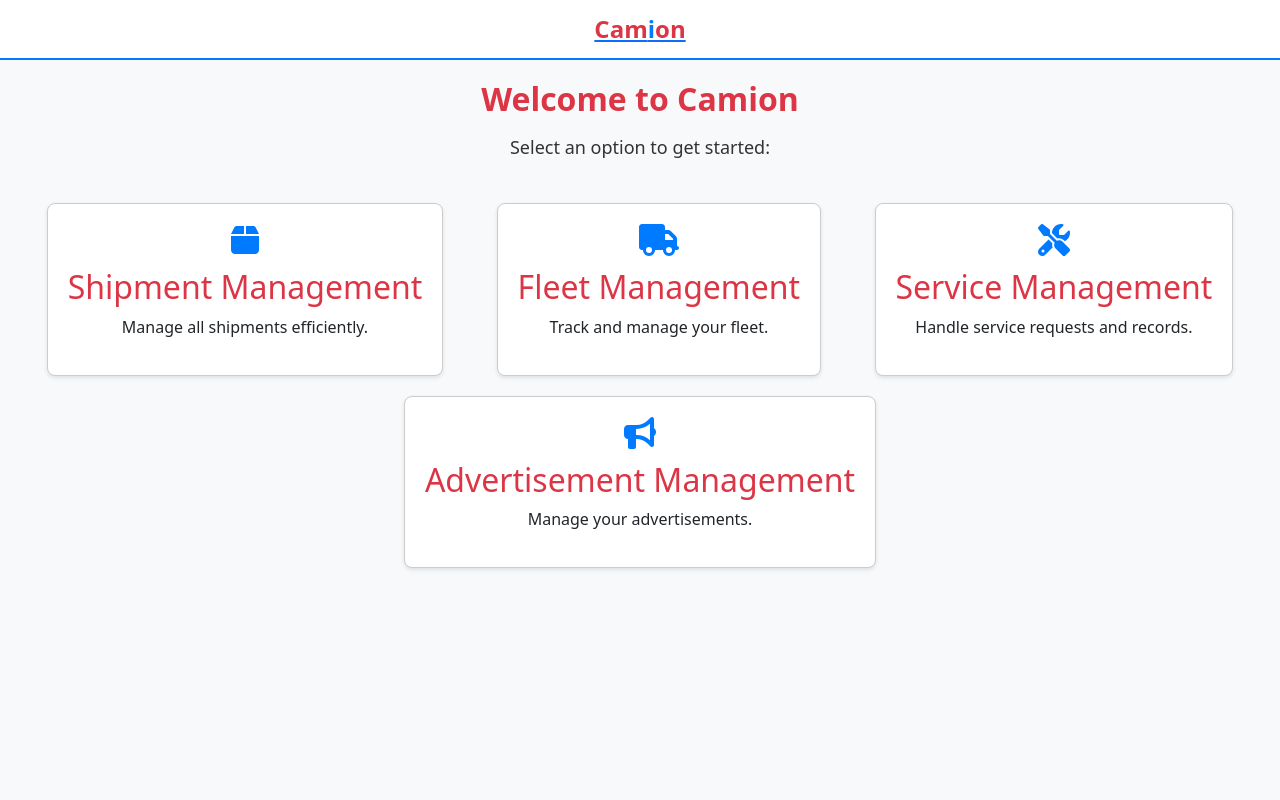
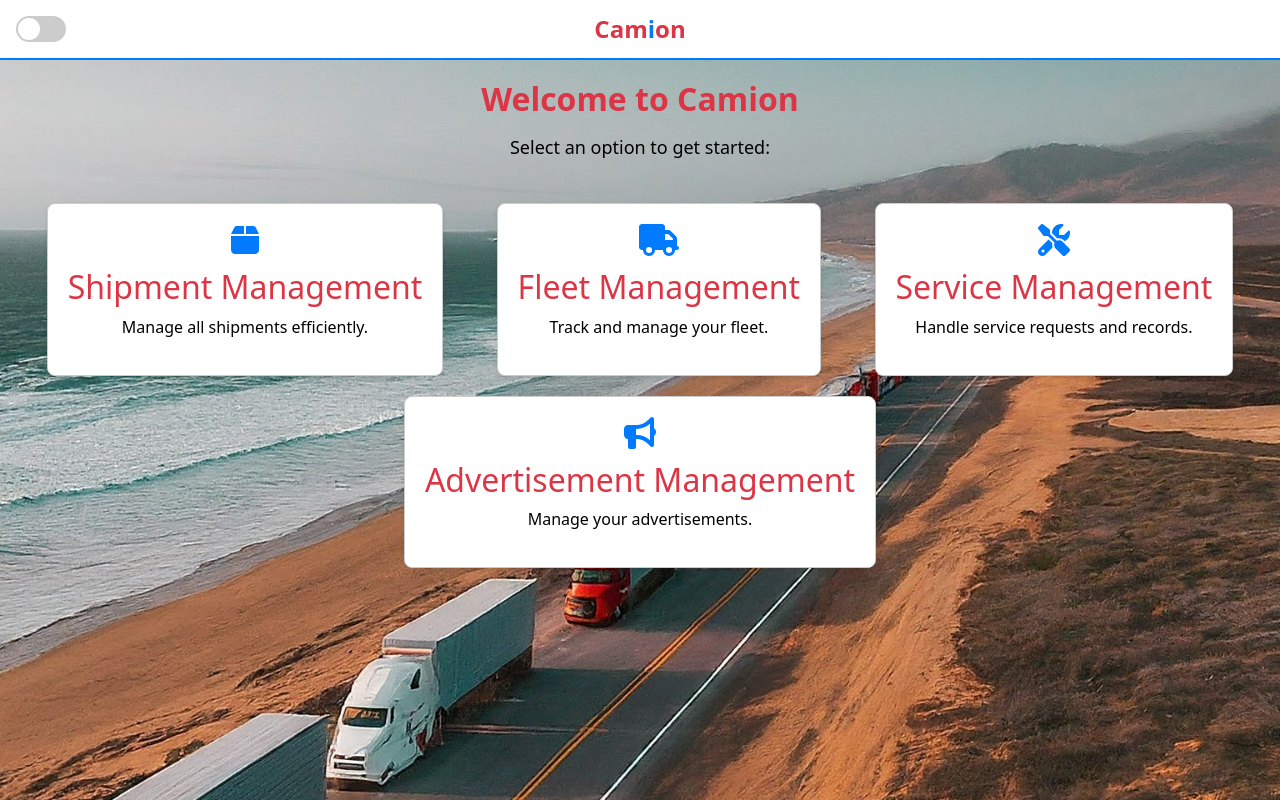
Before and after one commit to imohammedz/camion-frontend, a React (Vite) app: page / in a window 1280 px wide. Built offline with nearby package versions, Linux system fonts and the light colour scheme.

Commit message:
Implement dark mode and background image feature

```diff
--- a/package.json
+++ b/package.json
@@ -4,13 +4,17 @@
   "version": "0.0.0",
   "type": "module",
   "scripts": {
+    "start": "npm run dev",
     "dev": "vite",
     "build": "tsc -b && vite build",
     "lint": "eslint .",
     "preview": "vite preview"
   },
   "dependencies": {
+    "@fortawesome/free-solid-svg-icons": "^6.6.0",
+    "@fortawesome/react-fontawesome": "^0.2.2",
     "axios": "^1.7.4",
+    "bootstrap": "^5.3.3",
     "react": "^18.3.1",
     "react-dom": "^18.3.1",
     "react-router-dom": "^6.26.1"
@@ -26,6 +30,6 @@
     "globals": "^15.9.0",
     "typescript": "^5.5.3",
     "typescript-eslint": "^8.0.1",
-    "vite": "^5.4.1"
+    "vite": "^5.4.2"
   }
 }
--- a/src/App.css
+++ b/src/App.css
@@ -1,39 +1,34 @@
+/* App.css */
+
+:root {
+  --background-image: url('./assets/camion_intro_page_bg.jpg');
+  --background-color: #ffffff;
+  --text-color: #000000;
+  --header-background-color: rgba(255, 255, 255, 0.8);
+  --header-border-color: #007bff;
+  --brand-name-color: #dc3545;
+  --blue-i-color: #007bff;
+  --toggle-background-color: #007bff;
+  --toggle-text-color: #ffffff;
+}
+
+[data-theme="dark"] {
+  --background-color: #181818;
+  --text-color: #ffffff;
+  --header-background-color: rgba(24, 24, 24, 0.8);
+  --header-border-color: #444444;
+  --brand-name-color: #ff6b6b;
+  --blue-i-color: #1e90ff;
+  --toggle-background-color: #444444;
+  --toggle-text-color: #ffffff;
+}
+
+body {
+  background-color: var(--background-color);
+  color: var(--text-color);
+}
+
+/* Other existing styles */
 @tailwind base;
 @tailwind components;
 @tailwind utilities;
-
-@keyframes shine {
-  0% {
-    background-position: -1000px;
-  }
-  100% {
-    background-position: 1000px;
-  }
-}
-
-.star-animation {
-  position: relative;
-  overflow: hidden;
-  color: #fff;
-  background-color: #333;
-}
-
-.star-animation::before {
-  content: '';
-  position: absolute;
-  top: 0;
-  left: 0;
-  width: 100%;
-  height: 100%;
-  background: linear-gradient(120deg, transparent, rgba(255,255,255,0.5), transparent);
-  animation: shine 3s infinite linear;
-  opacity: 0.6;
-}
-
-.glow-text {
-  color: #fff;
-  text-shadow: 0 0 8px rgba(255, 255, 255, 0.8),
-               0 0 15px rgba(255, 255, 255, 0.6),
-               0 0 20px rgba(255, 255, 255, 0.4),
-               0 0 30px rgba(255, 255, 255, 0.2);
-}
--- a/src/App.tsx
+++ b/src/App.tsx
@@ -1,21 +1,33 @@
 // src/App.tsx
-import React from "react";
+import React, { useEffect, useState } from "react";
+import './App.css';
+import './App.css';
 import { BrowserRouter as Router, Route, Routes } from "react-router-dom";
 import Header from "./components/Header";
 import IntroPage from "./components/IntroPage";
-import CreateOrderPage from "./components/CreateOrderPage"; // Import the new page
+import CreateOrderPage from "./components/CreateOrderPage";
 import CreateFleetPage from "./components/CreateFleetPage";
 import CreateAdvertisementPage from "./components/CreateAdvertisementPage";
 import FleetManagementPage from "./components/FleetManagementPage";
 
-import "./App.css";
+const App: React.FC = () => {
+  const [theme, setTheme] = useState(localStorage.getItem('theme') || 'light');
 
-const App: React.FC = () => {
+  useEffect(() => {
+    document.documentElement.setAttribute('data-theme', theme);
+    localStorage.setItem('theme', theme);
+  }, [theme]);
+
+  const toggleTheme = () => {
+    setTheme((prevTheme) => (prevTheme === 'light' ? 'dark' : 'light'));
+  };
+
   return (
+    <div>
       <Router>
-      <Header />
+        <Header toggleTheme={toggleTheme} currentTheme={theme} />
         <Routes>
-        <Route path="/" element={<IntroPage />} />
+          <Route path="/" element={<IntroPage currentTheme={theme} />} />
           <Route path="/create-order" element={<CreateOrderPage />} />
           <Route path="/fleet-management" element={<FleetManagementPage />} />
           <Route path="/create-fleet" element={<CreateFleetPage />} />
@@ -26,6 +38,7 @@ const App: React.FC = () => {
           {/* Other routes */}
         </Routes>
       </Router>
+    </div>
   );
 };
 
--- a/src/components/Header.tsx
+++ b/src/components/Header.tsx
@@ -1,14 +1,30 @@
-import React from "react";
-import "../styles/Header.css"; // Custom styles for the header
+// src/components/Header.tsx
+import React from 'react';
+import '../styles/Header.css';
 
-const Header: React.FC = () => {
+interface HeaderProps {
+  toggleTheme: () => void;
+  currentTheme: string;
+}
+
+const Header: React.FC<HeaderProps> = ({ toggleTheme, currentTheme }) => {
   return (
     <header className="header-container">
-      <a href="http://localhost:5173" className="brand-link">
-        <div className="brand-name">
-          Cam<span className="blue-i">i</span>on
-        </div>
-      </a>
+      <div className="brand-name">
+        Cam<span className="blue-i">i</span>on
+      </div>
+      <div className="theme-toggle-wrapper">
+        <input
+          type="checkbox"
+          id="theme-toggle"
+          className="theme-toggle"
+          onChange={toggleTheme}
+          checked={currentTheme === 'dark'}
+        />
+        <label htmlFor="theme-toggle" className="theme-toggle-label">
+          <span className="theme-toggle-ball"></span>
+        </label>
+      </div>
     </header>
   );
 };
--- a/src/styles/Header.css
+++ b/src/styles/Header.css
@@ -1,22 +1,68 @@
-/* Header.css */
-
+/* src/styles/Header.css */
 .header-container {
-    background-color: rgba(255, 255, 255, 0.8); /* Slightly transparent white */
-    border-bottom: 2px solid #007bff; /* Blue border */
-    backdrop-filter: blur(8px); /* Blur effect */
-    padding: 0.5rem 1rem; /* Slim padding */
+  background-color: var(--header-background-color, rgba(255, 255, 255, 0.8));
+  border-bottom: 2px solid var(--header-border-color, #007bff);
+  backdrop-filter: blur(8px);
+  padding: 0.5rem 1rem;
   display: flex;
-    justify-content: center;
+  justify-content: space-between;
   align-items: center;
-    height: 60px; /* Adjust height as needed */
+  height: 60px;
+  position: relative;
 }
 
 .brand-name {
   font-size: 1.5rem;
   font-weight: bold;
-    color: #dc3545; /* Red color for the brand name */
+  color: var(--brand-name-color, #dc3545);
+  position: absolute;
+  left: 50%;
+  transform: translateX(-50%);
 }
 
 .blue-i {
-    color: #007bff; /* Blue color for the letter "i" */
+  color: var(--blue-i-color, #007bff);
 }
+
+/* Toggle slider styles */
+.theme-toggle-wrapper {
+  display: flex;
+  align-items: center;
+}
+
+.theme-toggle {
+  opacity: 0;
+  width: 0;
+  height: 0;
+}
+
+.theme-toggle-label {
+  position: relative;
+  display: inline-block;
+  width: 50px;
+  height: 26px;
+  background-color: #ccc;
+  border-radius: 34px;
+  cursor: pointer;
+  transition: background-color 0.4s;
+}
+
+.theme-toggle-label:before {
+  content: '';
+  position: absolute;
+  top: 2px;
+  left: 2px;
+  width: 22px;
+  height: 22px;
+  background-color: white;
+  border-radius: 50%;
+  transition: transform 0.4s;
+}
+
+.theme-toggle:checked + .theme-toggle-label {
+  background-color: #007bff;
+}
+
+.theme-toggle:checked + .theme-toggle-label:before {
+  transform: translateX(24px);
+}
--- a/src/styles/IntroPage.css
+++ b/src/styles/IntroPage.css
@@ -1,43 +1,48 @@
 /* IntroPage.css */
 
 .intro-container {
+  background-image: url('../assets/camion_intro_page_bg.jpg');
+  background-size: cover;
+  background-position: center;
+  background-repeat: no-repeat;
+  min-height: calc(100vh - 60px);
   padding: 20px;
-    text-align: center; /* Center align text and cards */
-    background-color: #f8f9fa; /* Light grey background for contrast */
-    min-height: calc(100vh - 60px); /* Adjust for header height */
+  text-align: center;
+  color: var(--text-color);
 }
 
 .welcome-title {
   font-size: 2rem;
   font-weight: bold;
-    color: #dc3545; /* Red color to match the header */
+  color: var(--brand-name-color, #dc3545);
   margin-bottom: 1rem;
 }
 
 .intro-text {
   font-size: 1.125rem;
-    color: #333; /* Dark grey for contrast */
+  color: var(--text-color, #333);
   margin-bottom: 2rem;
 }
 
 .options-container {
   display: flex;
   justify-content: space-around;
-    flex-wrap: wrap; /* Allow wrapping for smaller screens */
+  flex-wrap: wrap;
 }
 
 .option-card {
-    width: 200px; /* Adjust width as needed */
+  width: 200px;
   margin: 0.5rem;
-    background-color: #fff; /* White background for cards */
-    border: 1px solid #ddd; /* Light border */
-    border-radius: 8px; /* Rounded corners */
-    box-shadow: 0 2px 4px rgba(0, 0, 0, 0.1); /* Subtle shadow */
+  background-color: var(--card-background-color, #fff);
+  color: var(--card-text-color, #333);
+  border: 1px solid var(--card-border-color, #ddd);
+  border-radius: 8px;
+  box-shadow: 0 2px 4px rgba(0, 0, 0, 0.1);
   padding: 1rem;
   transition: transform 0.2s, box-shadow 0.2s;
 }
 
 .option-card:hover {
-    transform: scale(1.05); /* Slightly enlarge on hover */
-    box-shadow: 0 4px 8px rgba(0, 0, 0, 0.2); /* Enhanced shadow */
+  transform: scale(1.05);
+  box-shadow: 0 4px 8px rgba(0, 0, 0, 0.2);
 }
```
Also changed, not shown: src/styles/IntroPage.tsx (added, +23 -0 lines), src/assets/camion_intro_page_bg.jpg (renamed from public/camion_intro_page_bg.jpg), 1 other file (tests, documents, lock files or other folders). Lines whose indentation alone changed are shown as unchanged.
